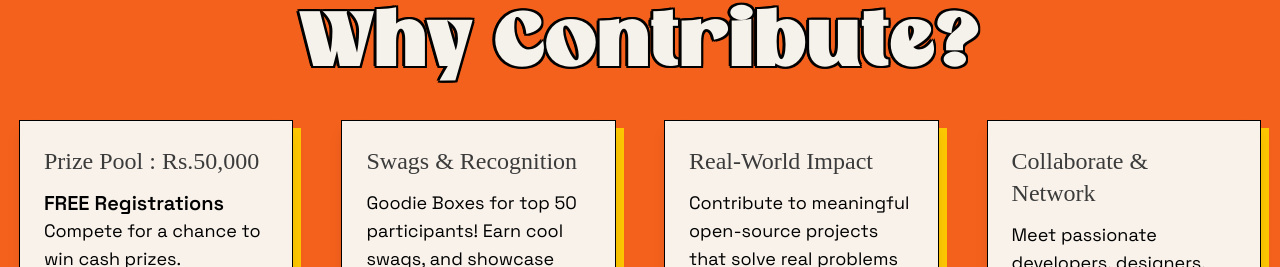
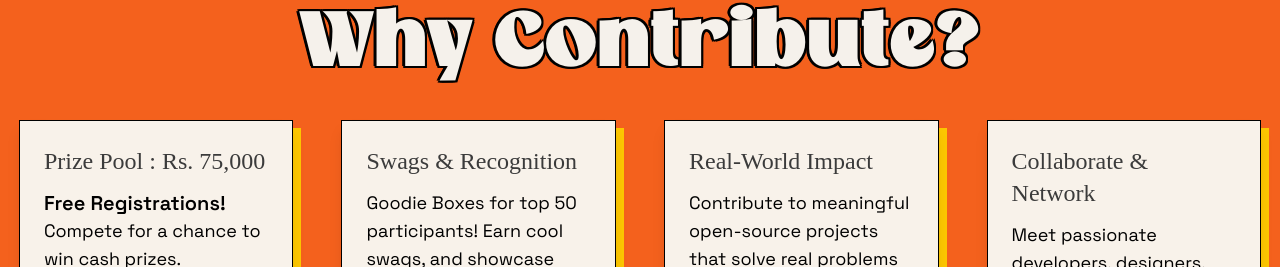
Before and after one commit to ieee-cs-bmsit/ISoC2025, a React (Vite) app: page / in a window 1280 px wide. Shown: the part 3887-4154 px from the top of the page. Built offline with nearby package versions, Linux system fonts and the light colour scheme; a web font is replaced by a local one.

Commit message:
Prize Pool Update

```diff
--- a/src/data/Whycontributecards.jsx
+++ b/src/data/Whycontributecards.jsx
@@ -1,9 +1,9 @@
 const reasons = [
     {
-      title: 'Prize Pool : Rs.50,000',
+      title: 'Prize Pool : Rs. 75,000',
       description: (
         <>
-          <p className=" text-lg md:text-xl font-semibold">FREE Registrations</p>
+          <p className=" text-lg md:text-xl font-semibold">Free Registrations!</p>
           <p>Compete for a chance to win cash prizes.</p>
 
           <p>Boost your portfolio with impactful contributions.</p>
```
